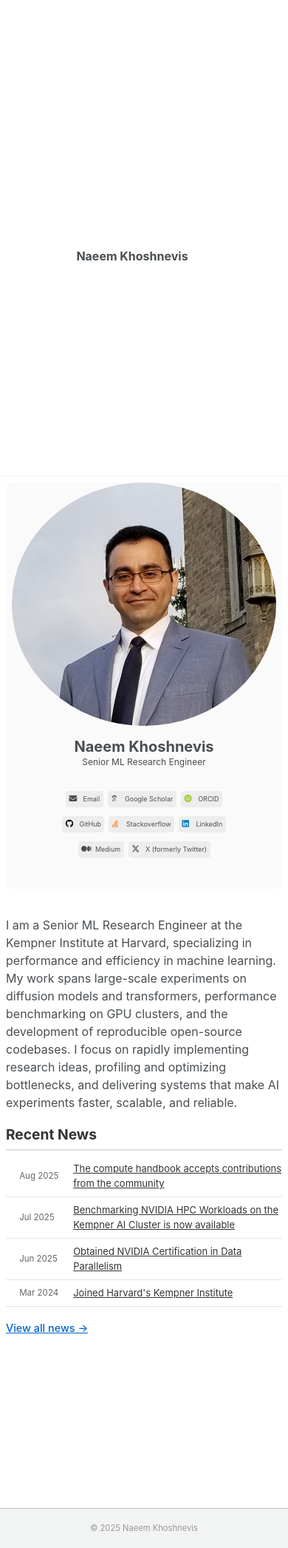
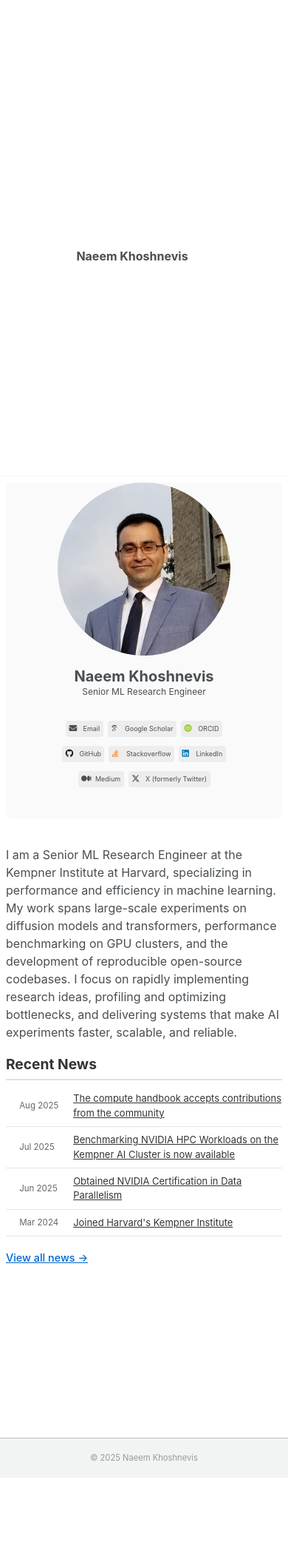
Before and after one commit to Naeemkh/naeemkh.github.io, a Jekyll site: the page built from _pages/about.md, in a window 390 px wide. Shown: the whole page at 74% size. Built offline with Jekyll 4.4.1, drawn with Linux system fonts in a browser that asks for light colours; some web fonts are replaced; after the commit the page ends 1997 px from its top, so only the background shows below that.

Commit message:
fix image ratio

```diff
--- a/_sass/include/_mobile-responsive-fixes.scss
+++ b/_sass/include/_mobile-responsive-fixes.scss
@@ -73,8 +73,15 @@
     margin-bottom: 1em;
 
     img {
-      max-width: 120px;
+      width: 60vw !important;
+      height: 60vw !important;
+      max-width: 60vw !important;
+      max-height: 60vw !important;
+      min-width: 60vw !important;
+      min-height: 60vw !important;
       margin: 0 auto;
+      object-fit: cover !important;
+      border-radius: 50%;
     }
   }
 }
```
